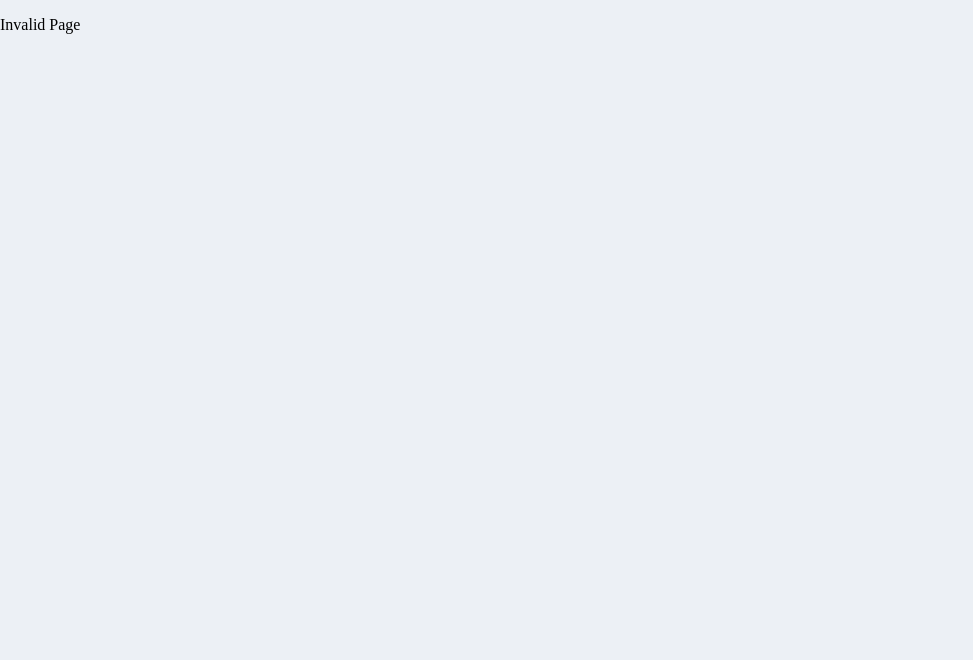
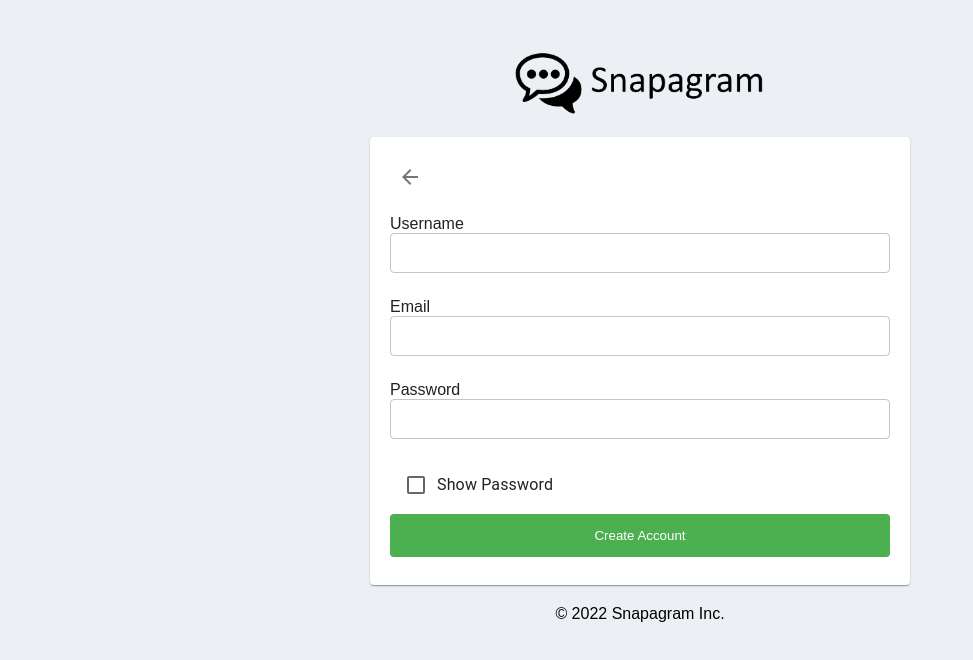
Before and after one commit to jglyshaw/snapagram-client, a React (Create React App) app: page /signup in a window 1280 px wide. Shown: the top 660 px of the page, without its empty margins (0-973 px from the left). Built offline with nearby package versions, Linux system fonts and the light colour scheme; no server answers.

Commit message:
added signup

```diff
--- a/src/App.js
+++ b/src/App.js
@@ -1,6 +1,7 @@
 import Navbar from "./components/Navbar";
 import CounterPage from "./pages/CounterPage";
-import AccountPage from "./pages/AccountPage";
+import LoginPage from "./pages/LoginPage";
+import SignupPage from "./pages/SignupPage";
 import PostPage from "./pages/PostPage";
 import { Outlet, Link } from "react-router-dom";
 import { BrowserRouter, Routes, Route } from "react-router-dom";
@@ -16,7 +17,7 @@ function App() {
   const dispatch = useDispatch()
   const loggedIn = useSelector((state) => state.accountReducer.loggedIn);
   let nav = loggedIn ? <Navbar /> : <Outlet />
-  let redirectUser = <Navigate to="/account" />
+  let redirectUser = <Navigate to="/login" />
 
   useEffect(() => {
     const fetchData = async () => {
@@ -40,7 +41,8 @@ function App() {
             <Route index element={!loggedIn ?  redirectUser :  <p>Too lazy to make home page</p>} />
             <Route path="counter" element={!loggedIn ?  redirectUser :  <CounterPage />} />
             <Route path="posts" element={!loggedIn ?  redirectUser :  <PostPage />} />
-            <Route path="account" element={<AccountPage />} />
+            <Route path="login" element={<LoginPage />} />
+            <Route path="signup" element={<SignupPage />} />
             <Route path="*" element={<p>Invalid Page</p>} />
           </Route>
         </Routes>
--- a/src/api/routes.js
+++ b/src/api/routes.js
@@ -1,9 +1,13 @@
 import axios from 'axios';
 
-const url = 'https://snapagram-server.herokuapp.com/posts';
+const postUrl = 'https://snapagram-server.herokuapp.com/posts';
+const accountUrl = 'https://snapagram-server.herokuapp.com/account';
 
-export const getPosts = () => axios.get(url);
-export const createPost = (newPost) => axios.post(url, newPost);
-export const deletePost = (id) => axios.delete(`${url}/${id}`);
-export const likePost = (id) => axios.patch(`${url}/like/${id}`);
-export const editPost = (id, editPost) => axios.patch(`${url}/edit/${id}`, editPost);
+export const getPosts = () => axios.get(postUrl);
+export const createPost = (newPost) => axios.post(postUrl, newPost);
+export const deletePost = (id) => axios.delete(`${postUrl}/${id}`);
+export const likePost = (id) => axios.patch(`${postUrl}/like/${id}`);
+export const editPost = (id, editPost) => axios.patch(`${postUrl}/edit/${id}`, editPost);
+
+export const signin = (account) => axios.post('https://snapagram-server.herokuapp.com/account/login', account);
+export const signup = (account) => axios.post('https://snapagram-server.herokuapp.com/account/signup', account);
--- a/src/components/AccountForm.js
+++ b/src/components/AccountForm.js
@@ -1,13 +1,15 @@
 import Grid from '@mui/material/Grid';
 import Alert from '@mui/material/Alert';
 import { useState } from "react";
-import { useSelector, useDispatch } from 'react-redux'
-import { Routes, Route, useNavigate } from 'react-router-dom'
 import { Card, IconButton } from '@mui/material';
+import Button from '@mui/material/Button';
 import FormControlLabel from '@mui/material/FormControlLabel';
 import TextField from '@mui/material/TextField';
 import Checkbox from '@mui/material/Checkbox';
+import { useDispatch } from 'react-redux'
+import { useNavigate } from 'react-router-dom'
 import { setAccount } from '../redux/account'
+import ArrowBackIcon from '@mui/icons-material/ArrowBack';
 
 
 
@@ -19,7 +21,7 @@ function SignupForm({ isSignup, onSubmitCall }) {
     }
 
     const formStyle = {
-        textAlign: "center",
+        textAlign: "left",
         width: "500px",
         display: "inline-block",
         padding: "20px",
@@ -37,35 +39,49 @@ function SignupForm({ isSignup, onSubmitCall }) {
         cursor: "pointer"
     }
 
+    const [usernameField, setUsernameField] = useState("")
+    const [passwordField, setPasswordField] = useState("")
+    const [emailField, setEmailField] = useState("")
+    const [alertText, setAlertText] = useState("")
+    const [showPassword, setShowPassword] = useState(false)
+    const [showAlert, setAlert] = useState(false);
+
     const dispatch = useDispatch()
     const navigate = useNavigate();
 
-    const [usernameField, setUsernameField] = useState("")
-    const [passwordField, setPasswordField] = useState("")
-    const [emailField, setEmailField] = useState("")
-    const [showPassword, setShowPassword] = useState(false)
-    const [showAlert, setAlert] = useState(false);
-
     const onSubmit = async (e) => {
         e.preventDefault()
-
         if (usernameField === "" || passwordField === "" || usernameField.includes(" ")) {
+            setAlertText("Invalid Form Data")
             setAlert(true)
             return;
         }
         setAlert(false)
+
+        let success = await onSubmitCall(usernameField, passwordField, null)
+        if (!success) {
+            setAlertText("Invalid Credentials")
+            setAlert(true)
+            return;
+        }
+        navigate("/")
         dispatch(setAccount(true))
-        navigate('/');
-
+        setUsernameField("")
+        setPasswordField("")
     }
 
     return (
         <Card style={formStyle}>
-        <form onSubmit={(e) => onSubmit(e)} >
-            {showAlert && <Alert severity="error">Invalid Form Data</Alert>}
-            <br />
-            <Grid container>
+            {isSignup &&
+                <IconButton aria-label="add to favorites" onClick={() => navigate("/login")}>
+                    <ArrowBackIcon  />
+                </IconButton>
+            }
 
+
+            <form onSubmit={(e) => onSubmit(e)} >
+                {showAlert && <Alert severity="error">{alertText}</Alert>}
+                <br />
                 <label style={{ marginBottom: "5px" }}>Username</label>
                 <TextField
                     value={usernameField}
@@ -93,13 +109,15 @@ function SignupForm({ isSignup, onSubmitCall }) {
                     size="small"
                 />
                 <FormControlLabel
-                    style={{marginLeft: "5px"}}
+                    style={{ marginLeft: "5px" }}
                     control={<Checkbox checked={showPassword} onChange={() => setShowPassword(!showPassword)} label="Show Password" />}
                     label="Show Password" />
 
                 <input type='submit' value={isSignup ? "Create Account" : "Sign In"} style={buttonStyle} />
-            </Grid>
-        </form>
+            </form>
+
+            {!isSignup && <input type='button' value="Create Account" style={buttonStyle} onClick={() => navigate("/signup")} />}
+
         </Card>)
 }
 
--- a/src/components/Post.js
+++ b/src/components/Post.js
@@ -1,4 +1,4 @@
-import { Card, IconButton } from '@mui/material';
+import { Card, IconButton, CardActions } from '@mui/material';
 import FavoriteIcon from '@mui/icons-material/Favorite';
 import DeleteIcon from '@mui/icons-material/Delete';
 import EditIcon from '@mui/icons-material/Edit';
@@ -6,49 +6,53 @@ import frame from '../images/profile.png'
 import moment from 'moment'
 import { useSelector } from 'react-redux'
 
-function Post({onDelete, onLike, onEdit, id}) {
+function Post({ onDelete, onLike, onEdit, id }) {
 
     const desc = {
         textAlign: 'left',
         paddingLeft: '20px',
         paddingRight: '20px',
-        fontSize: '15px',
+        fontSize: '14px',
     }
+
+    const buttonPadding = { marginRight: "15px", marginLeft: "15px" }
 
     const icon = {
         fontSize: "25px",
     }
 
+
     const post = useSelector((state) => state.postReducer.value).filter(post => post._id === id)[0]
-    let {title, description, date, likes, tags, image} = post;
+    let { title, description, date, likes, tags, image } = post;
     const imgToUse = image ? image : frame;
     return (
-            <Card style={{height:"100%"}}  >
+        <Card style={{ position: "relative", height: "100%"}}  >
             <h2>{title}</h2>
             <p>{moment(date).format("MMMM Do YYYY, h:mm a")}</p >
-                <img src={imgToUse} alt="" width="200px" />
+            <img src={imgToUse} alt="" width="250px" />
             <p style={desc}><b>Description</b>: {description}</p>
             <p style={desc}><b>Likes</b>: {likes}</p>
             {tags.length > 0 && tags[0] !== '' && <p style={desc}><b>Tags</b>:</p>}
-                <p style={{ color: "blue" }}>
+            <p style={{ color: "blue", fontSize: "13px", margin: 0 }}>
                 {tags[0] !== '' && tags.map((tag, id) => (
                     <span key={id}>#{tag} </span>))
                 }
             </p>
 
+            <div style={{ position: "absolute", bottom: 10, left: 0, right: 0 }}>
                 <IconButton aria-label="add to favorites" onClick={() => onLike(id)}>
-                    <FavoriteIcon style={icon}/>
+                    <FavoriteIcon style={icon} />
                 </IconButton>
-                <span style={{marginRight: "10px", marginLeft: "10px"}}></span>
+                <span style={buttonPadding}></span>
                 <IconButton aria-label="add to favorites" onClick={() => onEdit(id)}>
-                    <EditIcon  style={icon}/>
+                    <EditIcon style={icon} />
                 </IconButton>
-                <span style={{marginRight: "10px", marginLeft: "10px"}}></span>
+                <span style={buttonPadding}></span>
                 <IconButton aria-label="add to favorites" onClick={() => onDelete(id)}>
                     <DeleteIcon style={icon} />
                 </IconButton>
-
-                <div style={{marginBottom: "10px"}}></div>
+            </div>
+            <div style={{ marginBottom: "60px" }}></div>
 
         </Card>
     );
--- a/src/pages/AccountPage.js
+++ /dev/null
@@ -1,28 +0,0 @@
-
-
-import AccountForm from '../components/AccountForm';
-import banner from '../images/banner.png'
-
-
-
-
-function AccountPage() {
-
-    const backdrop = {
-        fontFamily: 'sans-serif',
-        padding: '50px',
-        textAlign: 'center',
-    }
-
-    return (
-        <div style={backdrop}>
-            <img src={banner} width = "250" alt="hello"/>
-            <br/>
-            <br/>
-            <AccountForm isSignup={false}/>
-           <br/>
-           <p>© 2022 Snapagram Inc.</p>
-        </div>);
-}
-
-export default AccountPage;
--- a/src/pages/CounterPage.js
+++ b/src/pages/CounterPage.js
@@ -21,7 +21,6 @@ function CounterPage() {
             <p style={{ display: 'inline', marginLeft: 10, marginRight: 10 }}>{count}</p>
             <Button variant="contained" onClick={() => dispatch(increment())}>+</Button>
         </div>
-
     );
 }
 
--- /dev/null
+++ b/src/pages/LoginPage.js
@@ -0,0 +1,40 @@
+
+
+import AccountForm from '../components/AccountForm';
+import banner from '../images/banner.png'
+import { signin } from "../api/routes";
+
+
+function LoginPage() {
+
+    const backdrop = {
+        fontFamily: 'sans-serif',
+        padding: '50px',
+        textAlign: 'center',
+    }
+
+    const onSubmitCall = async (username, password, email) => {
+        try {
+            await signin({
+                username: username,
+                password: password
+            })
+
+            return true;
+        } catch (error) {
+            return false
+        }
+    }
+
+    return (
+        <div style={backdrop}>
+            <img src={banner} width="250" alt="hello" />
+            <br />
+            <br />
+            <AccountForm isSignup={false} onSubmitCall={onSubmitCall} />
+            <br />
+            <p>© 2022 Snapagram Inc.</p>
+        </div>);
+}
+
+export default LoginPage;
--- a/src/pages/PostPage.js
+++ b/src/pages/PostPage.js
@@ -72,7 +72,7 @@ function PostPage() {
 
     return (
         <div style={backdrop}>
-            <Card style = {{marginBottom: "30px"}}>
+            <Card style = {{marginBottom: "30px", margin: "10px"}}>
                 <Grid container
                     direction="row"
                     justifyContent="center"
@@ -109,8 +109,8 @@ function PostPage() {
 
             <Grid container alignItems="stretch" >
                 {posts !== null && posts.map((post, id) => (
-                    <Grid item key={id} xs={12} sm={6} md={4} style={{ padding: "10px", height: "100%"}}>
-                        <Post
+                    <Grid item key={id} xs={12} sm={6} md={4} style={{ padding: "10px", height: "100"}}>
+                        <Post x
                             onDelete={() => {setShowDelete(true); dispatch(setCurrentID(post._id))}}
                             onLike={likePostById}
                             onEdit={() => {setShowEdit(true); dispatch(setCurrentID(post._id))}}
--- /dev/null
+++ b/src/pages/SignupPage.js
@@ -0,0 +1,38 @@
+
+
+import AccountForm from '../components/AccountForm';
+import banner from '../images/banner.png'
+import { signup } from "../api/routes";
+
+function SignupPage() {
+    const backdrop = {
+        fontFamily: 'sans-serif',
+        padding: '50px',
+        textAlign: 'center',
+    }
+
+    const onSubmitCall = async (username, password, email) => {
+        try {
+            await signup({
+                username: username,
+                password: password,
+                email: email
+            })
+            return true;
+        } catch (error) {
+            return false
+        }
+    }
+
+    return (
+        <div style={backdrop}>
+            <img src={banner} width="250" alt="hello" />
+            <br />
+            <br />
+            <AccountForm isSignup={true} onSubmitCall={onSubmitCall} />
+            <br />
+            <p>© 2022 Snapagram Inc.</p>
+        </div>);
+}
+
+export default SignupPage;
```
Lines whose indentation alone changed are shown as unchanged.
